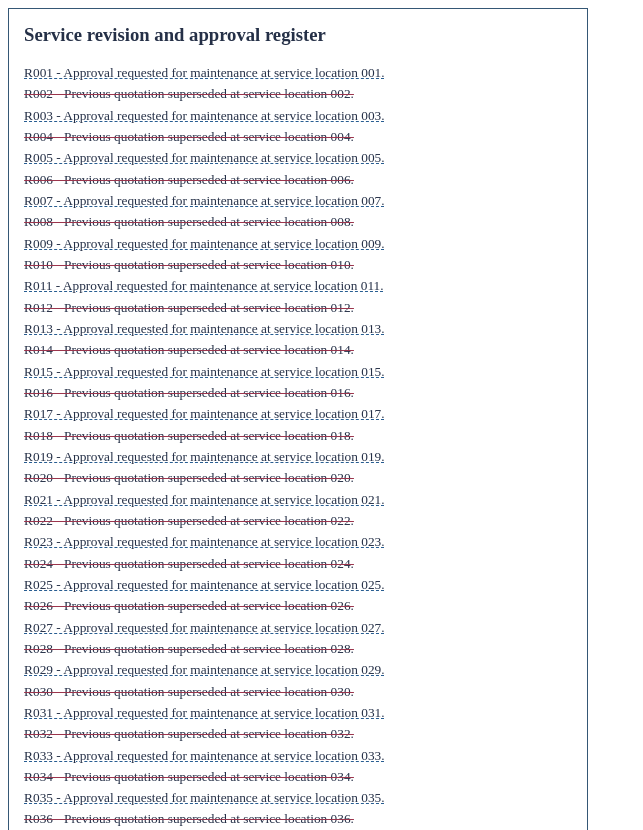
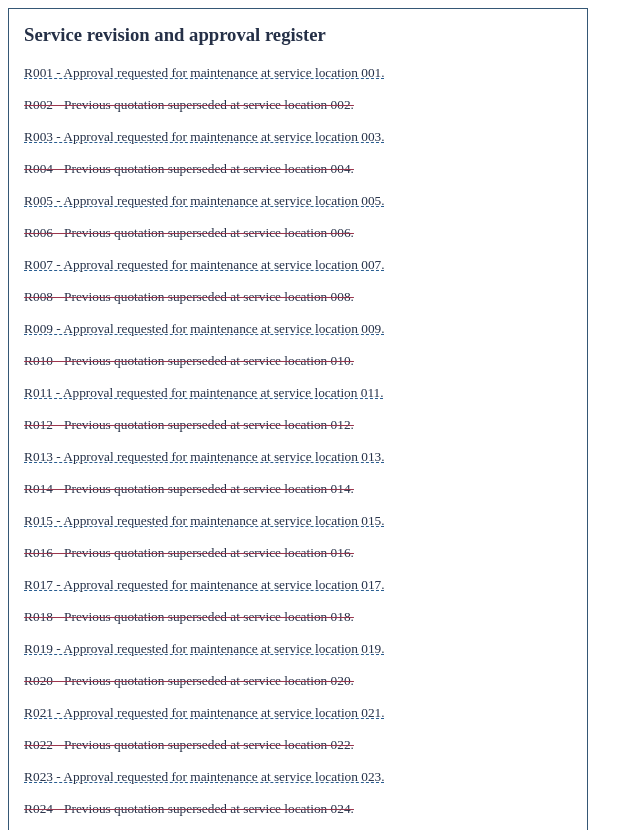
Before and after one commit to KoalaFacts/FactsPDF, a plain HTML site: page examples/report-decoration-thickness-oracle.html in a window 1280 px wide. Shown: the top 830 px of the page, without its empty margins (0-643 px from the left). Drawn offline with Linux system fonts and the light colour scheme.

```diff
--- a/examples/report-decoration-thickness-oracle.html
+++ b/examples/report-decoration-thickness-oracle.html
@@ -3,8 +3,8 @@
 body { font-size:10pt; color:#253047; }
 section { width:145mm; padding:4mm; border:0.25mm solid #355775; }
 h1 { font-size:14pt; margin:0 0 5mm; }
-.line { font-size:10pt; margin:0 0 4pt; text-decoration:underline dashed #285d91; text-decoration-thickness:1pt; }
-.revised { font-size:10pt; margin:0 0 4pt; text-decoration:line-through solid #9b354d; text-decoration-thickness:1pt; }
+.line { font-size:10pt; margin:0 0 12pt; text-decoration:underline dashed #285d91; text-decoration-thickness:1pt; }
+.revised { font-size:10pt; margin:0 0 12pt; text-decoration:line-through solid #9b354d; text-decoration-thickness:1pt; }
 </style></head><body>
 <section><h1>Service revision and approval register</h1>
 <p class="line">R001 - Approval requested for maintenance at service location 001.</p>
```
Also changed, not shown: examples/report-decoration-thickness.html (+2 -2 lines).
